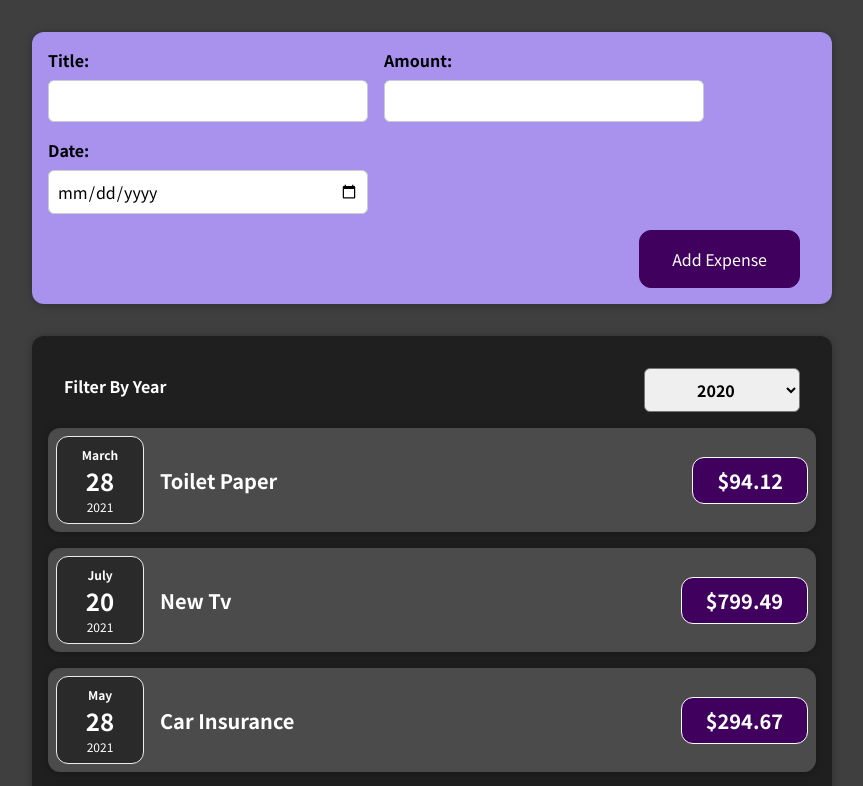
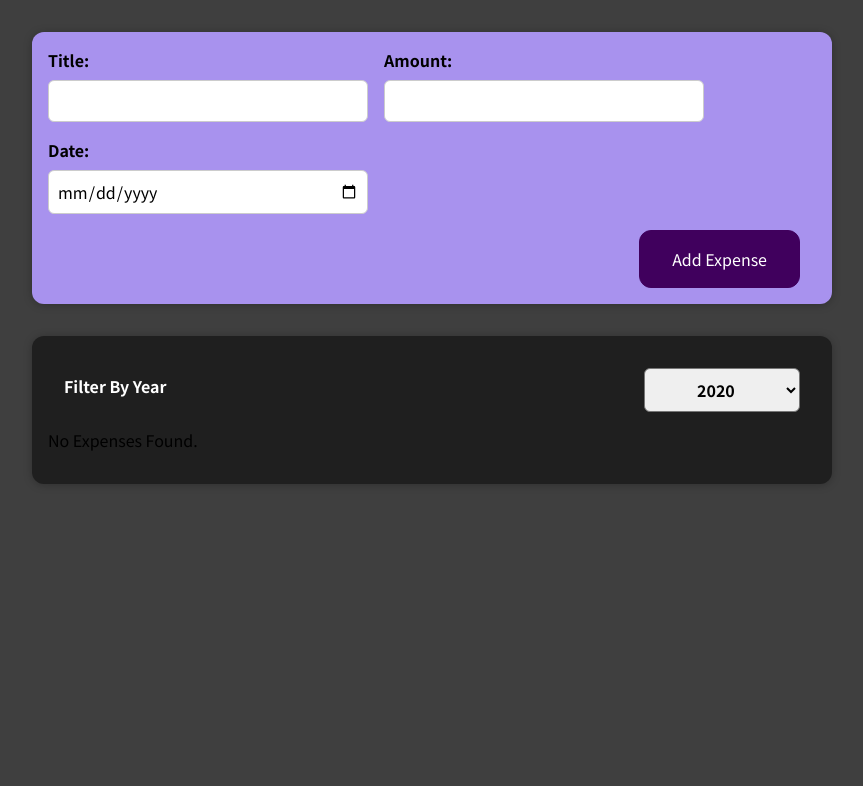
Before and after one commit to betiiy-haile/Expence-Tracker-App, a React (Create React App) app: page / in a window 1280 px wide. Shown: the top 786 px of the page, without its empty margins (208-1071 px from the left). Built offline with nearby package versions, Linux system fonts and the light colour scheme.

Commit message:
Outputting conditional Data

```diff
--- a/src/App.js
+++ b/src/App.js
@@ -14,13 +14,13 @@ const DUMMY_EXPENSES = [
     id: "E2",
     title: "New Tv",
     amount: 799.49,
-    date: new Date(2021, 6, 20),
+    date: new Date(2022, 6, 20),
   },
   {
     id: "E3",
     title: "Car Insurance",
     amount: 294.67,
-    date: new Date(2021, 4, 28),
+    date: new Date(2019, 4, 28),
   },
   {
     id: "E4",
--- a/src/components/Expenses/ExpenseFilter.js
+++ b/src/components/Expenses/ExpenseFilter.js
@@ -13,10 +13,10 @@ function ExpenseFilter(props) {
       <div className="expenses-filter__control">
         <label>Filter By Year</label>
         <select value={props.selected} onChange={dropdownChangeHandler}>
-          <option value="2019">2019</option>
-          <option value="2020">2020</option>
-          <option value="2021">2021</option>
-          <option value="2022">2022</option>
+          <option value='2022'>2022</option>
+          <option value='2021'>2021</option>
+          <option value='2020'>2020</option>
+          <option value='2019'>2019</option>
         </select>
       </div>
     </div>
--- a/src/components/Expenses/Expenses.js
+++ b/src/components/Expenses/Expenses.js
@@ -12,18 +12,40 @@ function Expenses(props) {
   const filterChangeHandler = selectedYear => {
     setFilteredYear(selectedYear);
   }
+  const filteredExpenses = props.items.filter((expense) => {
+    return expense.date.getFullYear().toString() === filteredYear;
+  });
+
+  let expenseContent = <p>No Expenses Found.</p>
+  if (filteredExpenses.length > 0){
+    expenseContent = filteredExpenses.map((expense) => (
+      <ExpenseItem
+        key={expense.id}
+        title={expense.title}
+        date={expense.date}
+        amount={expense.amount}
+      />
+    ));
+  }
 
   return (
     <Card className="expenses">
-      <ExpenseFilter selected={filteredYear} onChangeFilter={filterChangeHandler} />
+      <ExpenseFilter
+        selected={filteredYear}
+        onChangeFilter={filterChangeHandler}
+      />
 
-      {props.items.map(expense =>
-        <ExpenseItem
-          title={expense.title}
-          date={expense.date}
-          amount={expense.amount}
-        />
-      )}
+      {/* {filteredExpenses.length === 0 && <p>No Expense Found</p>}
+      {filteredExpenses.length > 0 && filteredExpenses.map((expense) => (
+          <ExpenseItem
+            key={expense.id}
+            title={expense.title}
+            date={expense.date}
+            amount={expense.amount}
+          />
+        ))} */}
+
+      {expenseContent}
 
       {/* <ExpenseItem
         title={props.items[0].title}
```
